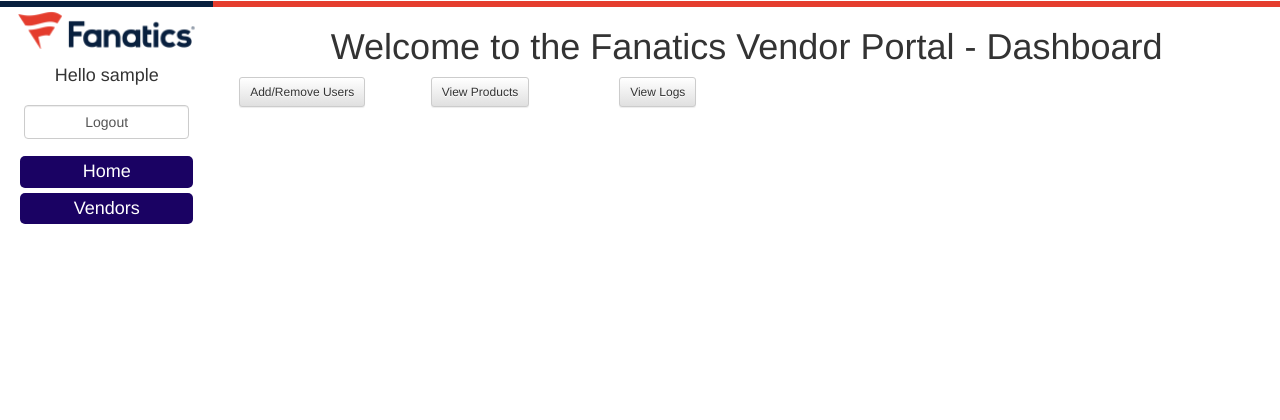
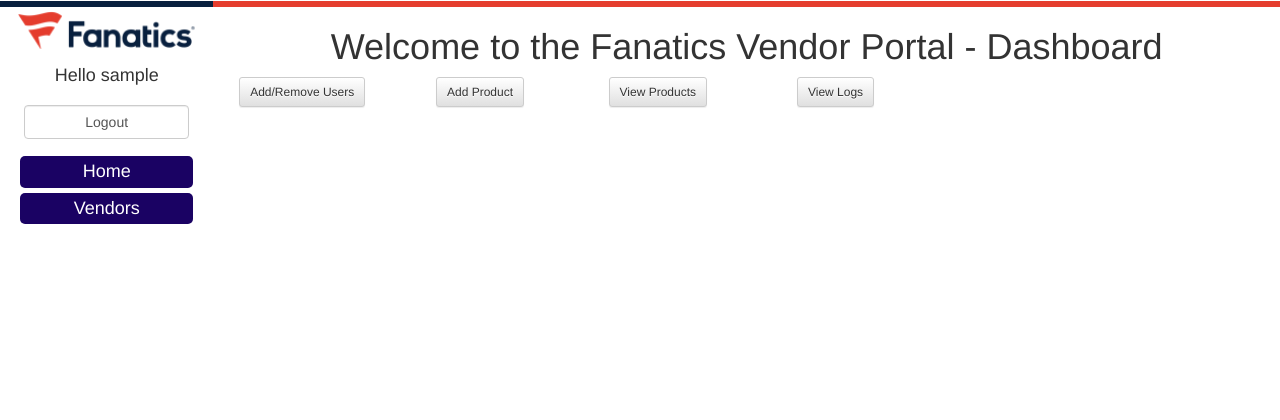
Before and after one commit to JustinKoning/HackCamp, a PHP site: page /view-vendor.php?id=1 in a window 1280 px wide. Shown: the top 420 px of the page. Run offline with PHP 8.4, Linux system fonts and the light colour scheme; the visitor is signed in with stand-in values (Sample User, id 1); data that the repository does not hold is empty; some libraries are stand-ins or nearby versions.

Commit message:
Replace add product button

```diff
--- a/Views/view-vendor.phtml
+++ b/Views/view-vendor.phtml
@@ -8,6 +8,7 @@ if (isset($_SESSION["login"])) {
     echo '
     <div class="row" id="permission-buttons">
         <div class="col-md-2"><a class="btn btn-default btn-sm" href="/members.php?id=' . $_GET['id'] .'" role="button">Add/Remove Users</a></div>
+        <div class="col-md-2"><a class="btn btn-default btn-sm" href="/add-product.php" role="button">Add Product</a></div>
         <div class="col-md-2"><a class="btn btn-default btn-sm" href="/view-products.php" role="button">View Products</a></div>
         <div class="col-md-2"><a class="btn btn-default btn-sm" href="" role="button">View Logs</a></div>
     </div>
```
